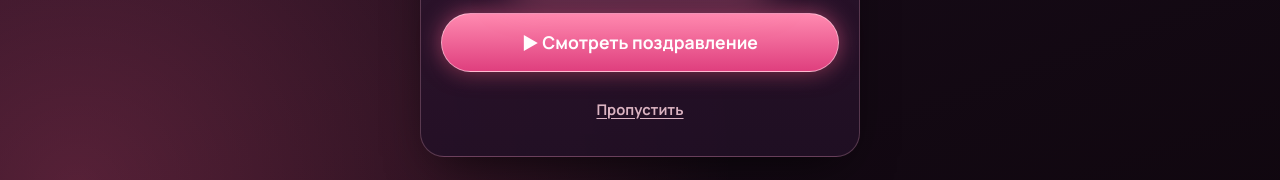
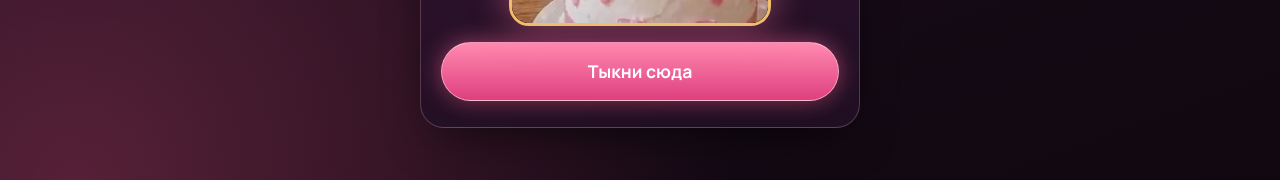
Before and after one commit to Roman-star777/birthday-wheel, a plain HTML site: page index.html in a window 1280 px wide. Shown: the part 580-760 px from the top of the page. Drawn offline with Linux system fonts and the light colour scheme; grey boxes are pictures that could not be loaded.

Commit message:
Greeting: rename button, remove skip
Co-Authored-By: Claude Sonnet 5.5 <noreply@anthropic.com>
Claude-Session: https://claude.ai/code/session_01KML9HxkX4CnSja3BnUJuji

```diff
--- a/index.html
+++ b/index.html
@@ -169,13 +169,11 @@ function renderGreeting(){
   $app.innerHTML = `<div class="card stack center">
     <p class="eyebrow">Для тебя</p>
     <div class="vid"><video id="gv" src="greeting.mp4" poster="greeting.jpg" playsinline webkit-playsinline preload="auto"></video></div>
-    <button class="btn" id="gplay">▶ Смотреть поздравление</button>
-    <button class="btn-ghost" id="gskip">Пропустить</button></div>`;
+    <button class="btn" id="gplay">Тыкни сюда</button></div>`;
   const v = document.getElementById("gv"), b = document.getElementById("gplay");
   const next = ()=>{ try{ v.pause(); }catch(e){} renderStart(); };
   b.onclick = ()=>{ v.play().catch(()=>{ v.muted = true; v.play().catch(()=>{}); }); b.style.display = "none"; };
   v.onended = ()=>{ b.textContent = "Дальше"; b.style.display = ""; b.onclick = next; };
-  document.getElementById("gskip").onclick = next;
 }
 
 function renderStart(){
```
